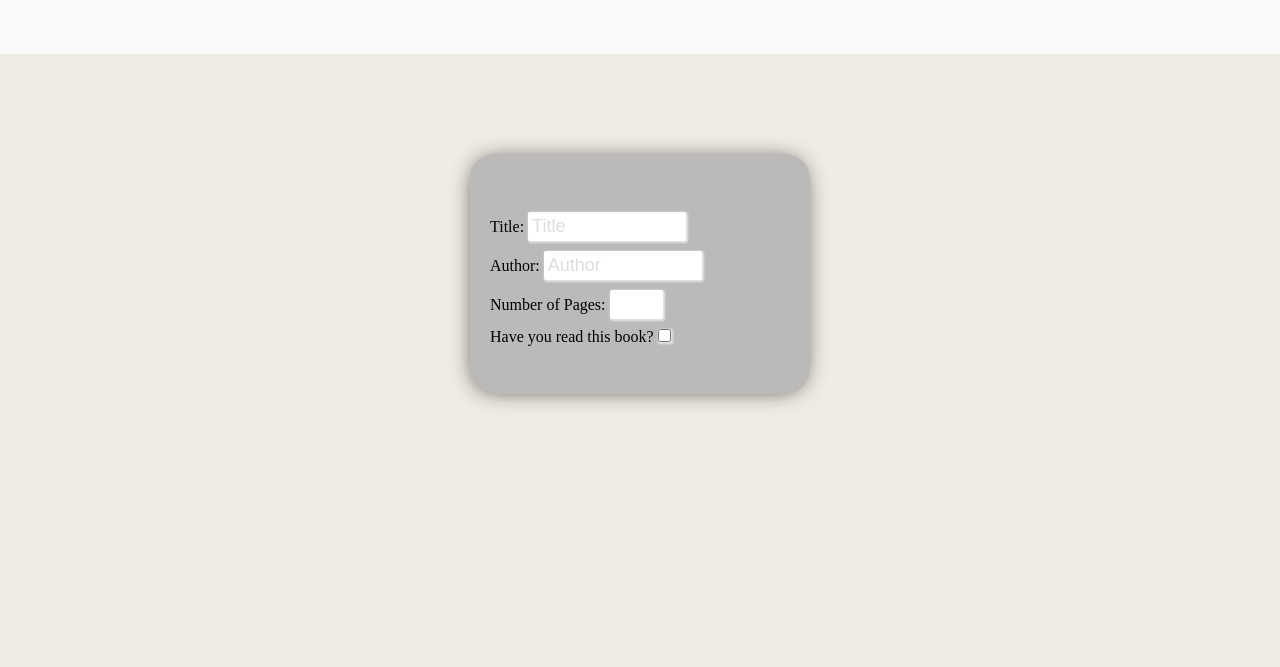
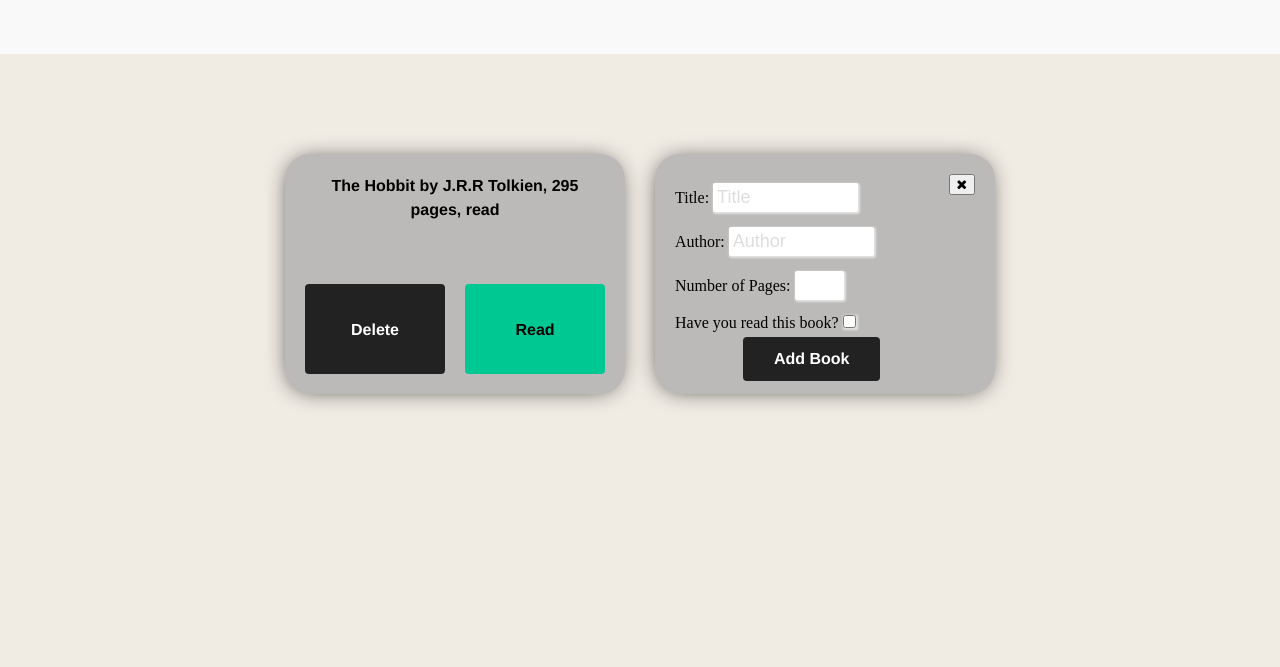
Before and after one commit to WraithOG/library, a plain HTML site: page index.html in a window 1280 px wide. Both pictures are taken after a click on the button "New Book". Shown: the part 133-800 px from the top of the page. Drawn offline with Linux system fonts and the light colour scheme.

Commit message:
Finished the add book function, TODO: link the READ status to the input

```diff
--- a/index.html
+++ b/index.html
@@ -4,6 +4,7 @@
     <meta charset="UTF-8">
     <meta name="viewport" content="width=device-width, initial-scale=1.0">
     <link rel="stylesheet" href="style.css">
+    <link rel="stylesheet" href="https://cdnjs.cloudflare.com/ajax/libs/font-awesome/4.7.0/css/font-awesome.min.css">
     <title>Library</title>
 </head>
 <body>
--- a/script.js
+++ b/script.js
@@ -13,10 +13,13 @@ function Book(title, author, pages, read) {
 
 
 function addBookToLibrary(){
-
+    var closed = true;
     var newBook = document.getElementById("addBook");
     newBook.addEventListener("click", function(){
+        if (closed === true){
+            closed = false;
             var br = document.createElement("br");
+
 
             var parent = document.getElementById("book-container");
             var formDiv = document.createElement("div");
@@ -24,6 +27,16 @@ function addBookToLibrary(){
             parent.appendChild(formDiv);
             var bookForm = document.createElement("form");
             formDiv.appendChild(bookForm);
+
+            var close = document.createElement("button");
+            close.className = "btn";
+            var i = document.createElement("i");
+            i.className = "fa fa-close";
+            close.appendChild(i);
+            formDiv.appendChild(close);
+
+            close.addEventListener("click", function (){formDiv.remove(); closed = true; return closed});
+
 
             var title = document.createElement("input");
             var titleLabel = document.createElement("label");
@@ -74,15 +87,31 @@ function addBookToLibrary(){
             bookForm.appendChild(read);
             bookForm.append(br3);
 
+            var submit = document.createElement("input");
+            submit.className = "submit"
+            submit.id = "submit";
+            submit.type = "submit";
+            submit.value = "Add Book";
+            bookForm.appendChild(submit);
 
-    });
-    /*let bookTitle = prompt("Please enter the title: ");
-    let bookAuthor = prompt("Author :");
-    let bookPages = prompt("Number of Pages :");
-    let bookRead = prompt("Did you read this book? ");*/
+            submit.addEventListener("click", function () {
+                event.preventDefault();
+                let bookTitle = document.getElementById("title").value;
+                let bookAuthor = document.getElementById("author").value;
+                let bookPages = document.getElementById("pages").value;
+                let bookRead = document.getElementById("read").value;
+
                 this.book = Book(bookTitle, bookAuthor, bookPages, bookRead);
                 myLibrary.push(this.book);
                 displayLibrary(myLibrary);
+
+            });
+        }
+
+    });
+
+
+
 }
 
 
--- a/style.css
+++ b/style.css
@@ -78,7 +78,15 @@ body {
     ;
 }
 
-.delete {
+#submit {
+    display: flex;
+    max-width: 50%;
+    padding: 9px;
+    margin-top: 5px;
+    justify-self: center;
+}
+
+.delete, .submit {
     grid-area: delete;
     background-color: #222;
     border-radius: 4px;
@@ -143,6 +151,7 @@ body {
 .form-container {
     display: flex;
     flex: 1;
+    margin-left: 30px;
     justify-content: start;
     background-color: #BCBAB8;
     border-radius: 25px;
@@ -155,12 +164,18 @@ body {
     align-items: center;
 }
 
+.btn {
+    flex: 1;
+    align-self: flex-start;
+    margin: 0;
+}
+
 #pages {
     max-width: 15%;
 }
 
 .input {
-    margin-top: 10px;
+    margin-top: 15px;
 	font-size: 18px;
 	padding: 4px;
 	outline: none;
```
Lines whose indentation alone changed are shown as unchanged.
